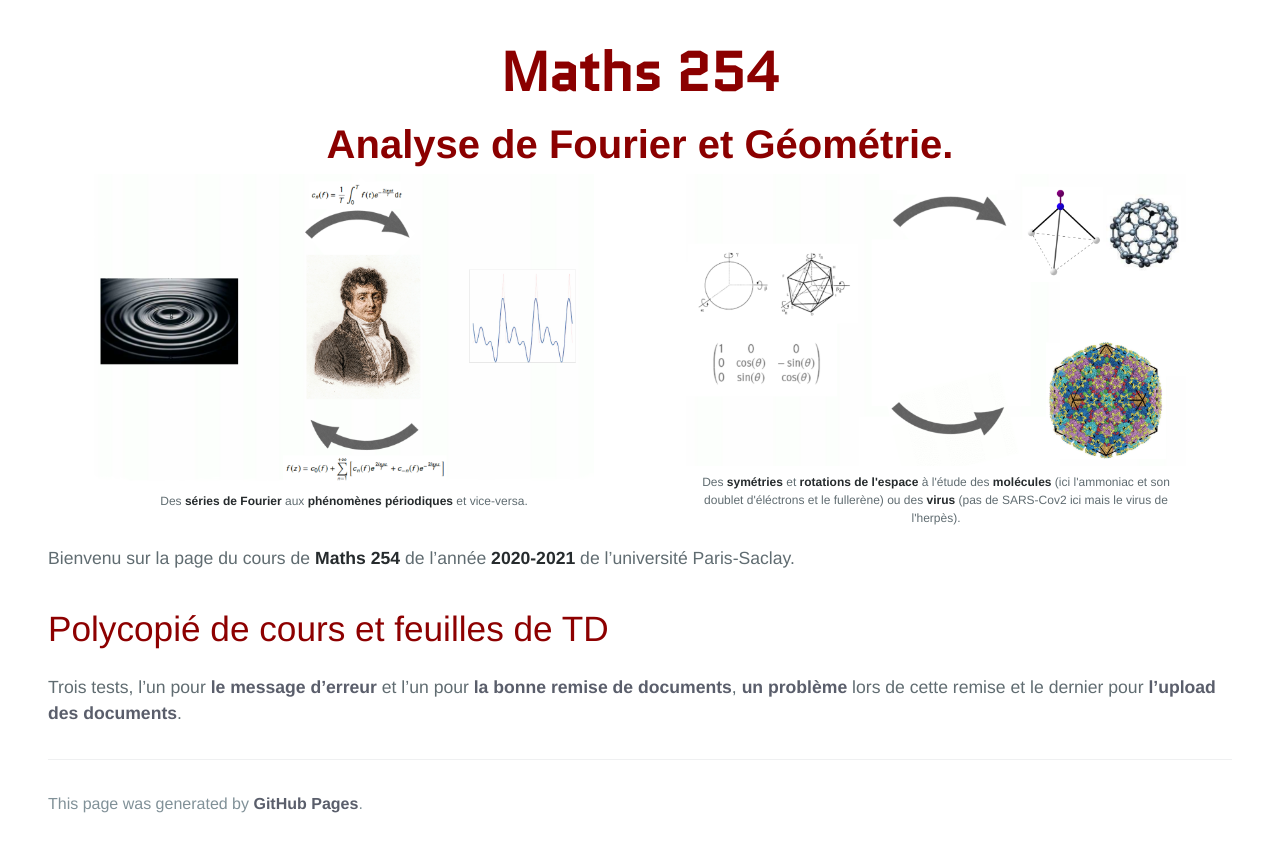
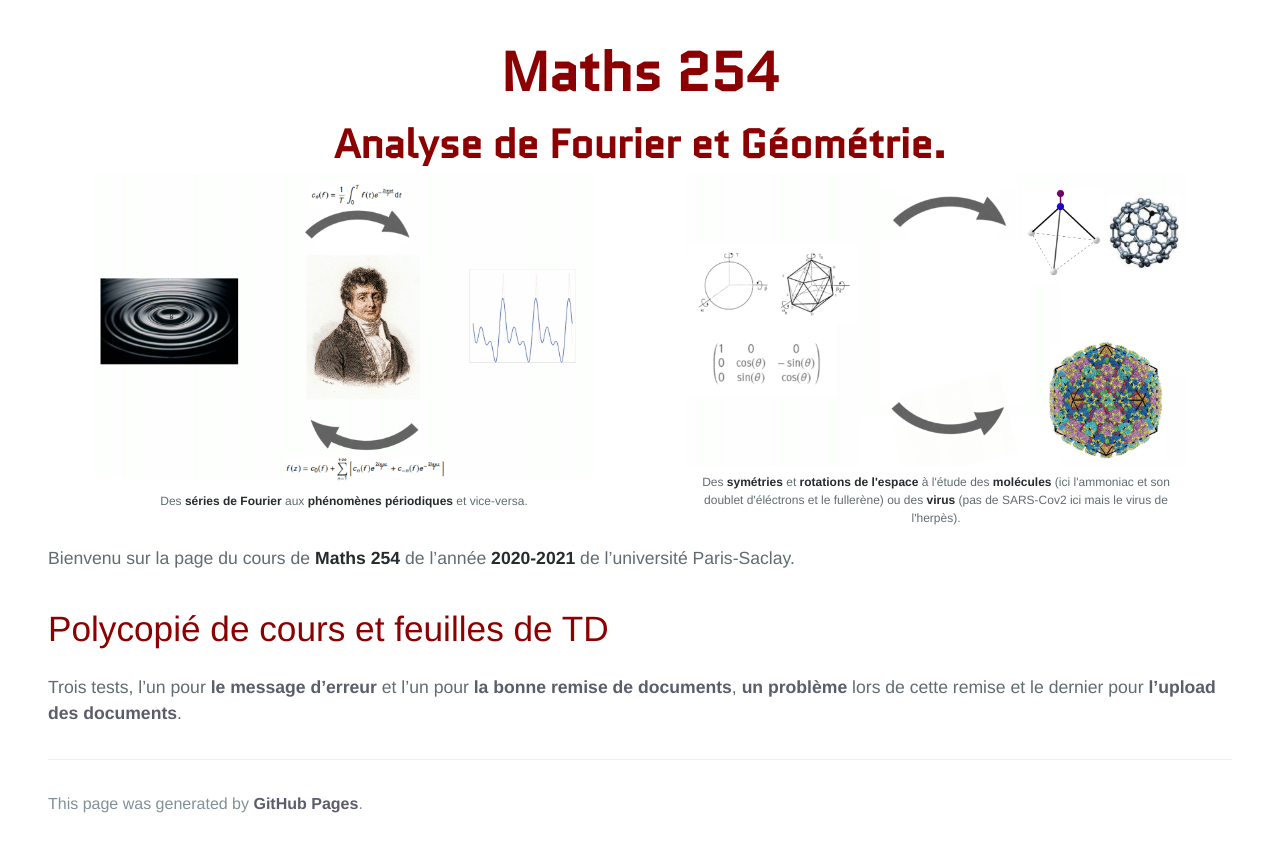
Before and after one commit to KevinDestagnol/algebre.github.io, a Jekyll site: the page built from index.md, in a window 1280 px wide. Shown: the part 260-1108 px from the top of the page. Built offline with Jekyll 4.4.1, drawn with Linux system fonts in a browser that asks for light colours; some web fonts are replaced; our own code applies the rules of GitHub Pages for plain Markdown files.

Commit message:
Update default.html

```diff
--- a/_layouts/default.html
+++ b/_layouts/default.html
@@ -31,7 +31,7 @@
       <hprime class="project-name">{{ page.title | default: site.title | default: site.github.repository_name }} </hprime>
       <!--<hprime2 class="project-name">{{ page.description | default: site.description | default: site.github.project_tagline }}</hprime2>-->
         <hprime2 class="project-name">
-        <div id="typedtext" style="font-family: KoHo,Helvetica, Arial, sans-serif;"></div>
+        <div id="typedtext" style="font-family: Quantico,Helvetica, Arial, sans-serif;"></div>
         </hprime2>
       </center>
       <script>
```
